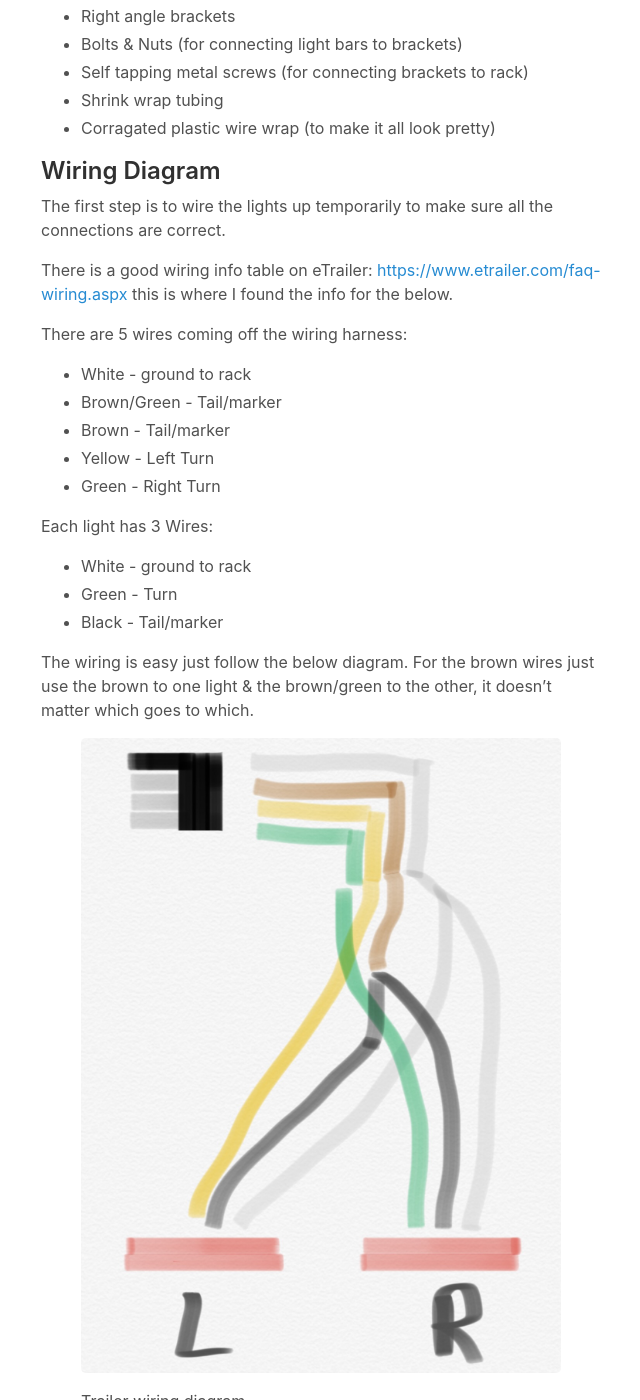
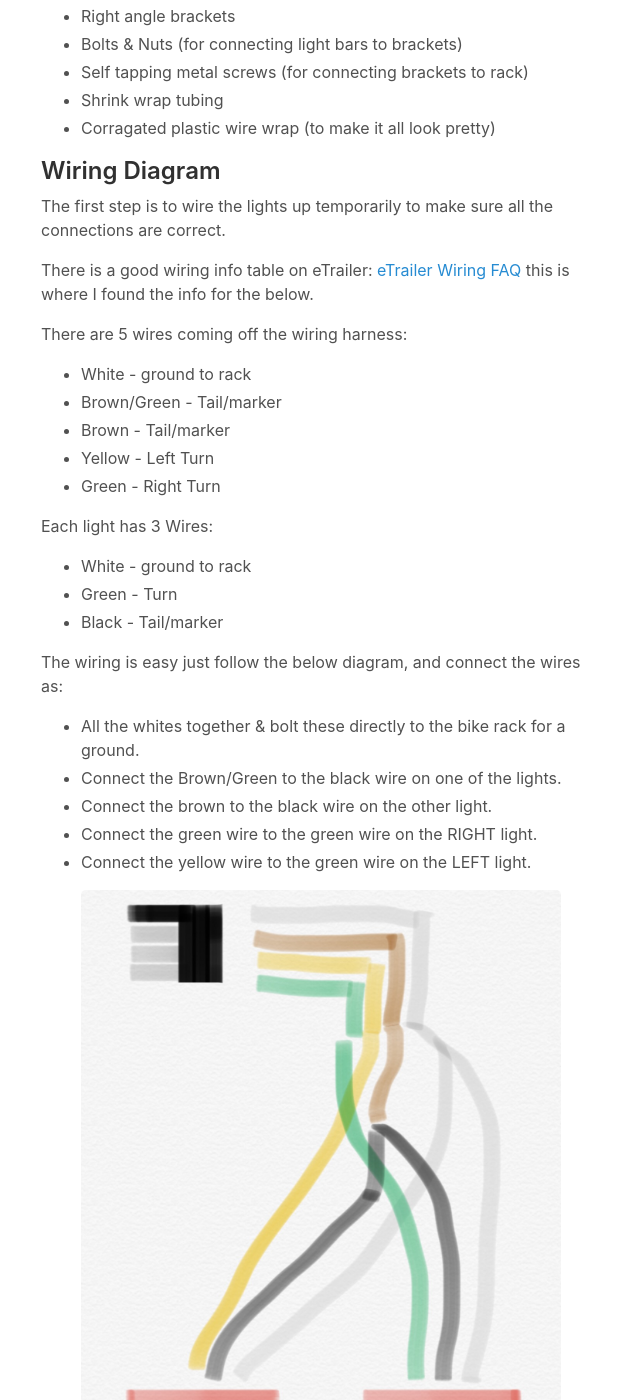
Before and after one commit to briankohles/briankohles.github.io, a Jekyll site: the page built from _posts/2017-07-31-Bike-Rack-Lights.md, in a window 1280 px wide and 1400 px high, scrolled down 836 px. Shown: the whole window, without its empty margins (319-959 px from the left). Built offline with Jekyll 4.4.1, drawn with Linux system fonts in a browser that asks for light colours.

Commit message:
updates to bike rack wiring

```diff
--- a/_posts/2017-07-31-Bike-Rack-Lights.md
+++ b/_posts/2017-07-31-Bike-Rack-Lights.md
@@ -11,7 +11,7 @@
 
 While writing this post I had the idea that using an LED light strip (like the kind they put below the tailgate on a truck), might be a cheaper and easier solution. Which it turns out it is. I can’t vouch for this type of install, but I have used similar lights on my motorcycle with no issues. So maybe save some time and money & have a look @ these:
 
-[60 Inch Tailgate LED Light Bar](Winblink 60 Inch Auto Tailgate Light Bar Led Tail Light Strip Waterproof Running Reverse Brake Turn Signal for Dodge Ram Truck Ford https://www.amazon.com/dp/B01DFXN8DY/ref=cm_sw_r_cp_api_EjCGzbAN7CZ75)
+[60 Inch Tailgate LED Light Bar](https://www.amazon.com/dp/B01DFXN8DY/ref=cm_sw_r_cp_api_EjCGzbAN7CZ75)
 
 ## Parts
 * A pair of trailer lights. I use this set due to the low profile.
@@ -44,6 +44,11 @@
 * Green - Turn
 * Black - Tail/marker
 
-The wiring is easy just follow the below diagram. For the brown wires just use the brown to one light & the brown/green to the other, it doesn’t matter which goes to which.
+The wiring is easy just follow the below diagram, and connect the wires as:
+* All the whites together & bolt these directly to the bike rack for a ground.
+* Connect the Brown/Green to the black wire on one of the lights.
+* Connect the brown to the black wire on the other light.
+* Connect the green wire to the green wire on the RIGHT light.
+* Connect the yellow wire to the green wire on the LEFT light.
 
 {% include image name="wiring-diagram.jpg" caption="Trailer wiring diagram" %}
```
Also changed, not shown: other parts of _posts/2017-07-31-Bike-Rack-Lights.md (+1 -1 lines).
